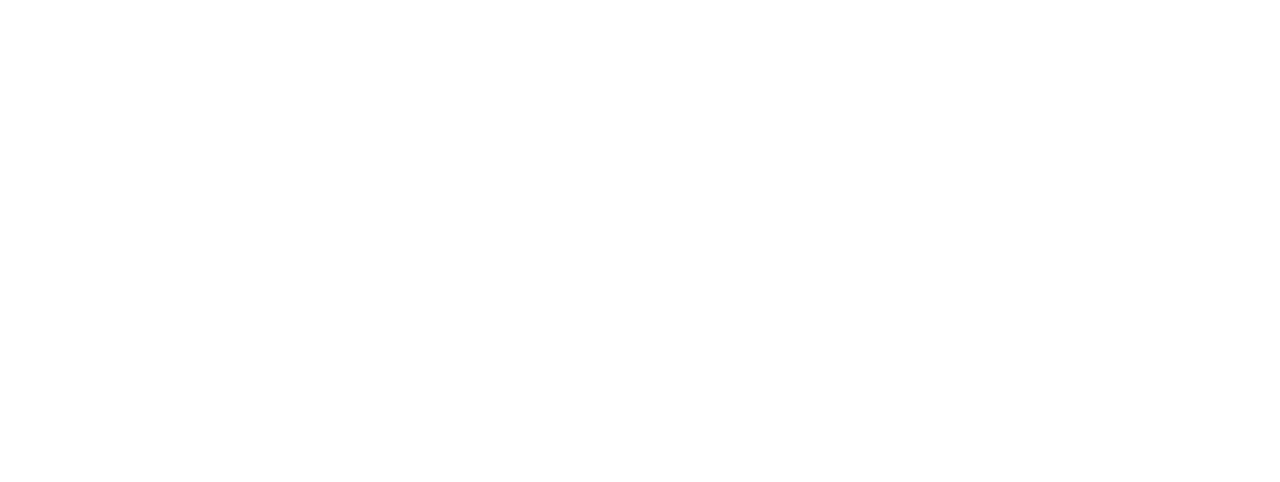
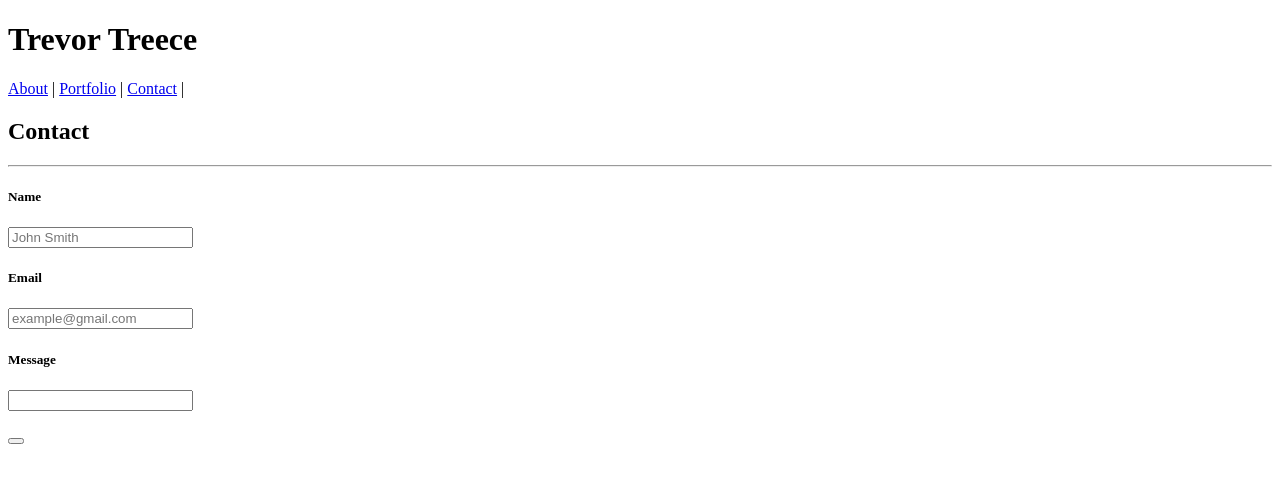
Before and after one commit to trevort1974/Basic-Portfolio, a plain HTML site: page contact.html in a window 1280 px wide. Drawn offline with Linux system fonts and the light colour scheme.

Commit message:
Second Commit

```diff
--- a/contact.html
+++ b/contact.html
@@ -0,0 +1,28 @@
+<!DOCTYPE html>
+<html lang="en">
+<head>
+    <meta charset="UTF-8">
+    <meta name="viewport" content="width=device-width, initial-scale=1.0">
+    <meta http-equiv="X-UA-Compatible" content="ie=edge">
+    <title>Contact</title>
+</head>
+<header><h1>Trevor Treece</h1><nav>
+        <a href="about">About</a> |
+        <a href="portfolio">Portfolio</a> |
+        <a href="contact">Contact</a> |
+    </nav>
+    </header>
+<body>
+    <h2>Contact</h2>
+    <hr />
+    <form action="email" method="POST">
+        <h5>Name</h5>
+        <p><input type="text" name="name" placeholder="John Smith"></p>
+        <h5>Email</h5>
+        <p><input type="text" name="email" placeholder="example@gmail.com"></p>
+        <h5>Message</h5>
+        <p><input type="text" name="message" placeholder=""></p>
+        <button type="Submit" class="w3-btn" value="Submit"></button>
+    </form>
+</body>
+</html>
```
Also changed, not shown: index.html (+11 -2 lines), portfolio.html (+20 -0 lines), 3 other files.
